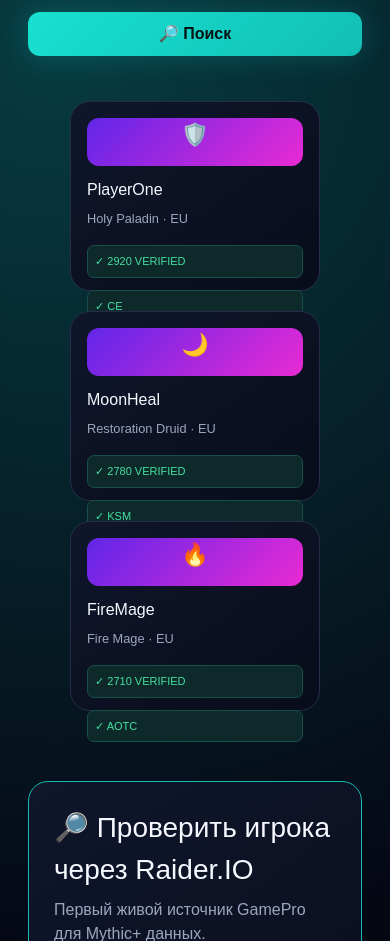
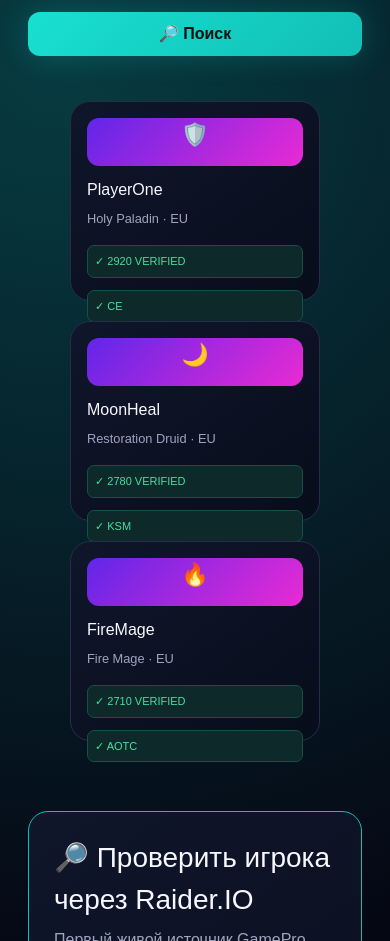
Before and after one commit to vesttrading/gamepro-market, a Next.js app: page / in a window 390 px wide. Shown: the part 1926-2867 px from the top of the page. Built offline with nearby package versions, Linux system fonts and the light colour scheme; no server answers.

Commit message:
Refine card styles for mobile responsiveness
Adjusted card layout for mobile devices by modifying height and padding properties.

```diff
--- a/app/globals.css
+++ b/app/globals.css
@@ -159,7 +159,19 @@ div[style*="justifyContent: \"space-between\""] {
     #players div[class*="cards"] {
         flex-direction: column !important; /* На смартфонах перестраиваем в столбец */
         align-items: center !important;
-        gap: 20px !important;              /* ДОБАВИТЬ: это сделает красивый отступ между карточками */
+        gap: 20px !important;              /* Отступ между карточками */
+    }
+
+    /* ИСПРАВЛЕНИЕ: Возвращаем карточкам нормальную высоту по вертикали на телефоне */
+    #players .cards > div,
+    #players .cards > a,
+    #players div[class*="cards"] > div,
+    #players div[class*="cards"] > a {
+        width: 100% !important;
+        max-width: 320px !important;       /* Оптимальная ширина для экрана смартфона */
+        height: auto !important;           /* Разрешаем карточке растягиваться по вертикали */
+        min-height: 200px !important;      /* Минимальная высота, чтобы они не были слишком мелкими */
+        padding: 20px 16px !important;     /* Делаем отступы свободнее, чтобы контент не зажимался */
     }
 }
 
```
